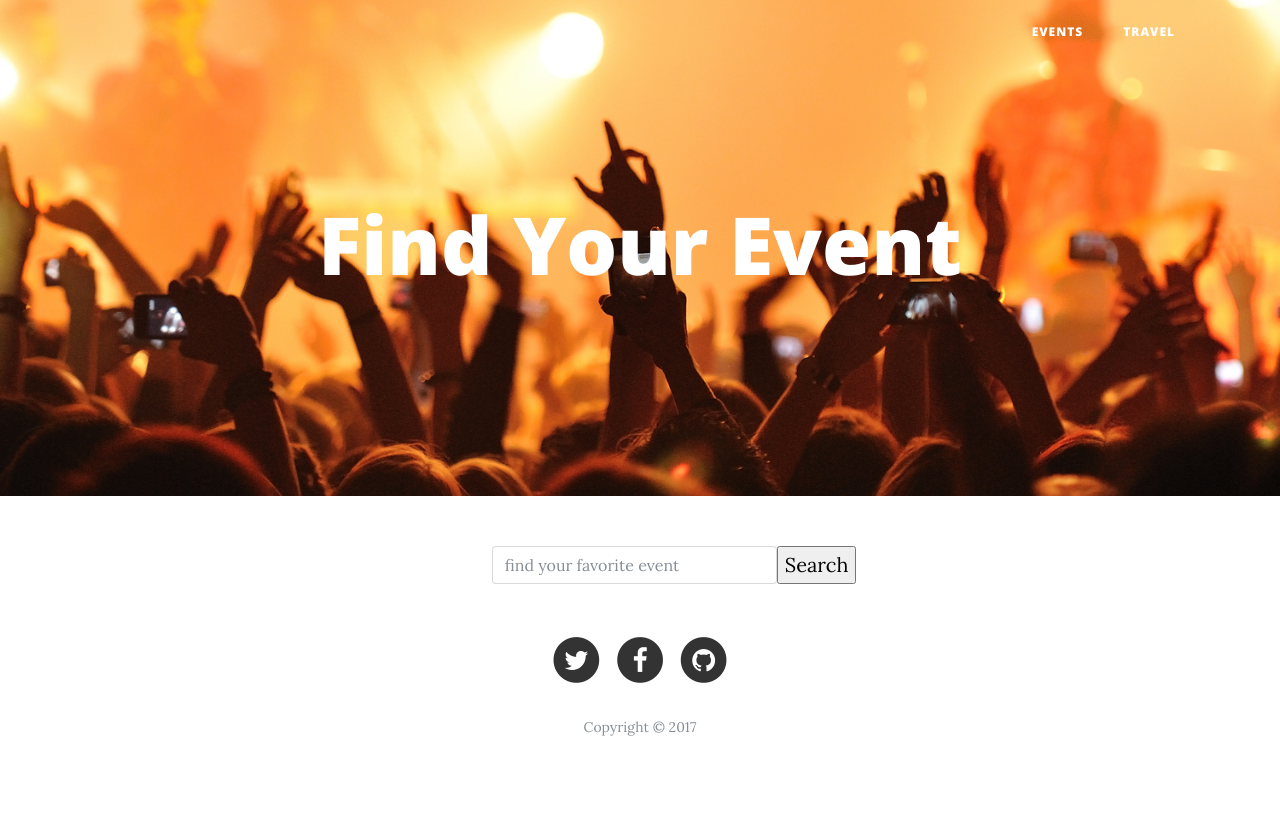
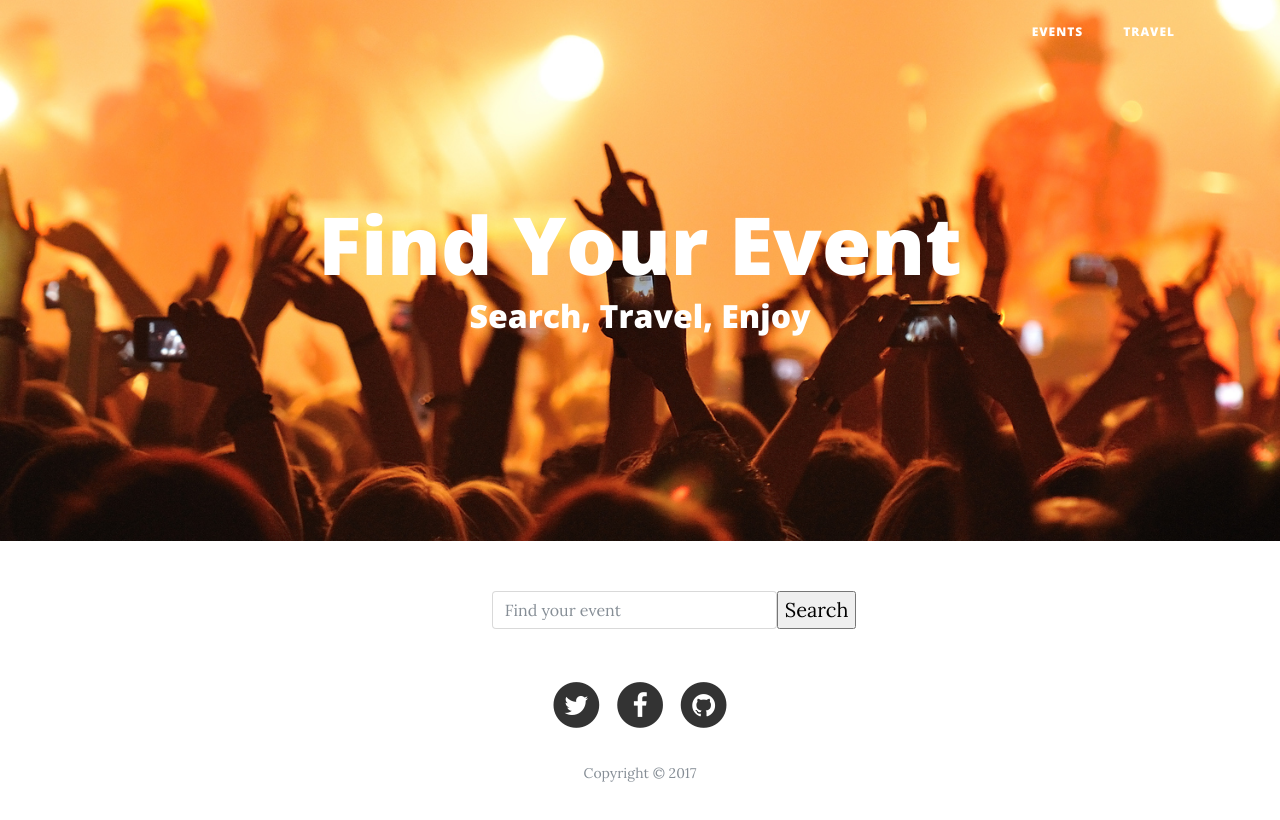
Before and after one commit to andyymontenegro/TravelLog, a website: page index.html in a window 1280 px wide. Drawn offline with nearby package versions, Linux system fonts and the light colour scheme.

Commit message:
small changes

```diff
--- a/index.html
+++ b/index.html
@@ -52,6 +52,9 @@
           <div class="col-lg-8 col-md-10 mx-auto">
             <div class="site-heading">
               <h1>Find Your Event</h1>
+              <div class="subheading">
+                <h2>Search, Travel, Enjoy</h2>
+              </div>
             </div>
           </div>
         </div>
@@ -62,7 +65,7 @@
     <div class="container">
       <div class="row">
 
-        <input type="search" name="" id="input" placeholder="find your favorite event" class="form-control" value="" required="required" title="" style= "width:25%; margin-left: 37%" >
+        <input type="search" name="" id="input" placeholder="Find your event" class="form-control" value="" required="required" title="" style= "width:25%; margin-left: 37%" >
         <button id ="bandSearch">Search</button>
       </div>
     </div>
```
